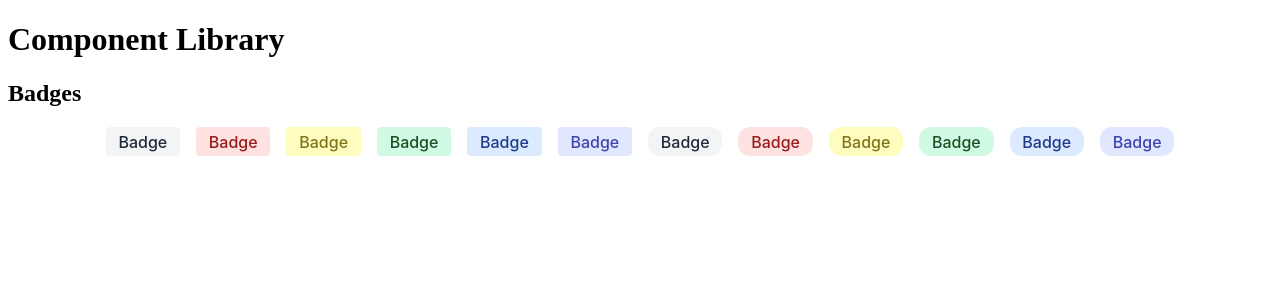
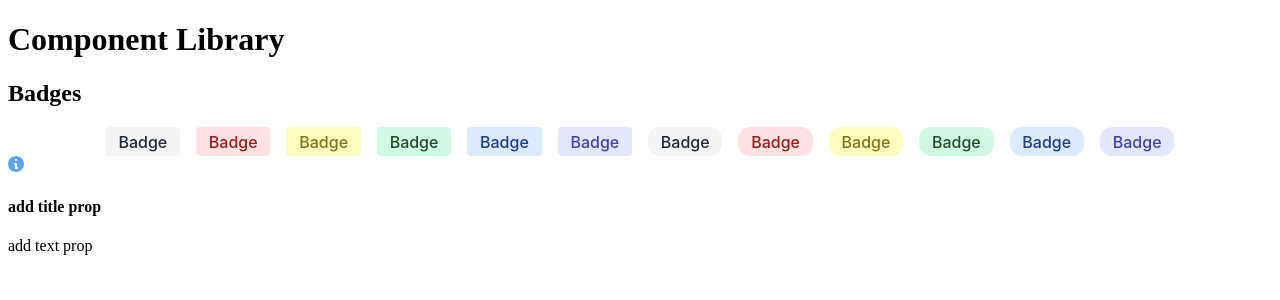
Before and after one commit to KieranWebDev/ComponentLibraryProject, a React (Vite) app: page / in a window 1280 px wide. Shown: the top 300 px of the page. Built offline with nearby package versions, Linux system fonts and the light colour scheme.

Commit message:
added main logic for Banner component

```diff
--- a/src/App.jsx
+++ b/src/App.jsx
@@ -7,7 +7,7 @@ function App() {
     <>
       <h1>Component Library</h1>
       <Badges />
-      <Banner status="" title="lorem" text="lorem ipsum "></Banner>
+      <Banner status="neutral"></Banner>
     </>
   );
 }
--- a/src/Components/Banner/Banner.jsx
+++ b/src/Components/Banner/Banner.jsx
@@ -1,7 +1,48 @@
-// import './Banner.css';
+import './Banner.css';
+// icons
+import NeutralIcon from '../../assets/Icon.svg';
+import SuccessIcon from '../../assets/CheckCircle.svg';
+import WarningIcon from '../../assets/Exclamation.svg';
+import ErrorIcon from '../../assets/xCircle.svg';
 
-function Banner({ status, title, text }) {
-  return <div></div>;
+function checkStatus(status) {
+  let statusOptions = ['success', 'warning', 'error', 'neutral'];
+
+  if (!statusOptions.includes(status)) {
+    throw new Error(
+      'you forgot to include the status prop, or may have misspelled it'
+    );
+  }
+}
+
+function getIcon(status) {
+  if (status === 'neutral') {
+    return NeutralIcon;
+  } else if (status === 'success') {
+    return SuccessIcon;
+  } else if (status === 'warning') {
+    return WarningIcon;
+  } else if (status === 'error') {
+    return ErrorIcon;
+  }
+}
+
+function Banner({ status, title = 'add title prop', text = 'add text prop' }) {
+  checkStatus(status);
+
+  let icon = getIcon(status);
+
+  return (
+    <div className="banner">
+      <div>
+        <img className="icon" src={icon} alt="icon" />
+      </div>
+      <div>
+        <h4>{title}</h4>
+        <p>{text}</p>
+      </div>
+    </div>
+  );
 }
 
 export default Banner;
```
Also changed, not shown: src/assets/CheckCircle.svg (renamed from src/assets/Check circle.svg), src/assets/xCircle.svg (renamed from src/assets/X circle.svg).
